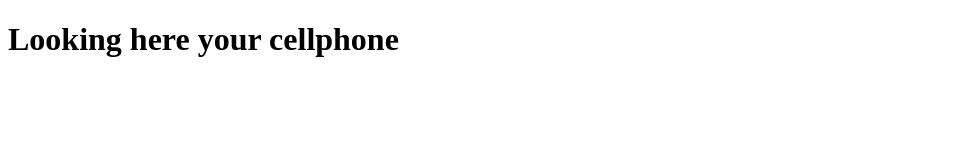
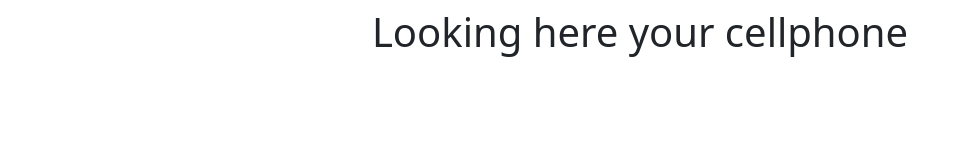
Before and after one commit to alamgirdevs/cellphone-hunter, a plain HTML site: page cellphone-hunter.html in a window 1280 px wide. Shown: the whole page, without its empty margins (0-961 px from the left). Drawn offline with nearby package versions, Linux system fonts and the light colour scheme.

Commit message:
bootstrap link added

```diff
--- a/cellphone-hunter.html
+++ b/cellphone-hunter.html
@@ -4,6 +4,8 @@
     <meta charset="UTF-8">
     <meta name="viewport" content="width=device-width, initial-scale=1.0">
     <title>Cellphone Hunter</title>
+    <!-- bootstrap link  -->
+    <link href="https://cdn.jsdelivr.net/npm/bootstrap@5.3.0-alpha3/dist/css/bootstrap.min.css" rel="stylesheet" integrity="sha384-KK94CHFLLe+nY2dmCWGMq91rCGa5gtU4mk92HdvYe+M/SXH301p5ILy+dN9+nJOZ" crossorigin="anonymous">
 </head>
 <body>
     <h1 class="mt-2 text-center">Looking here your cellphone</h1>
```
